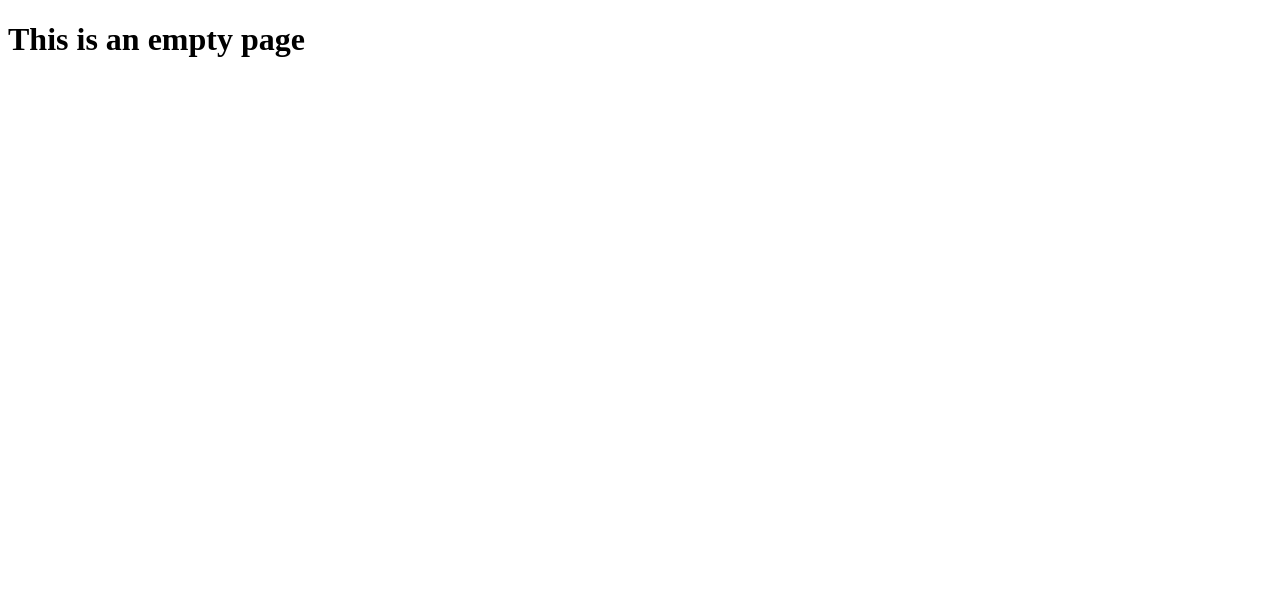
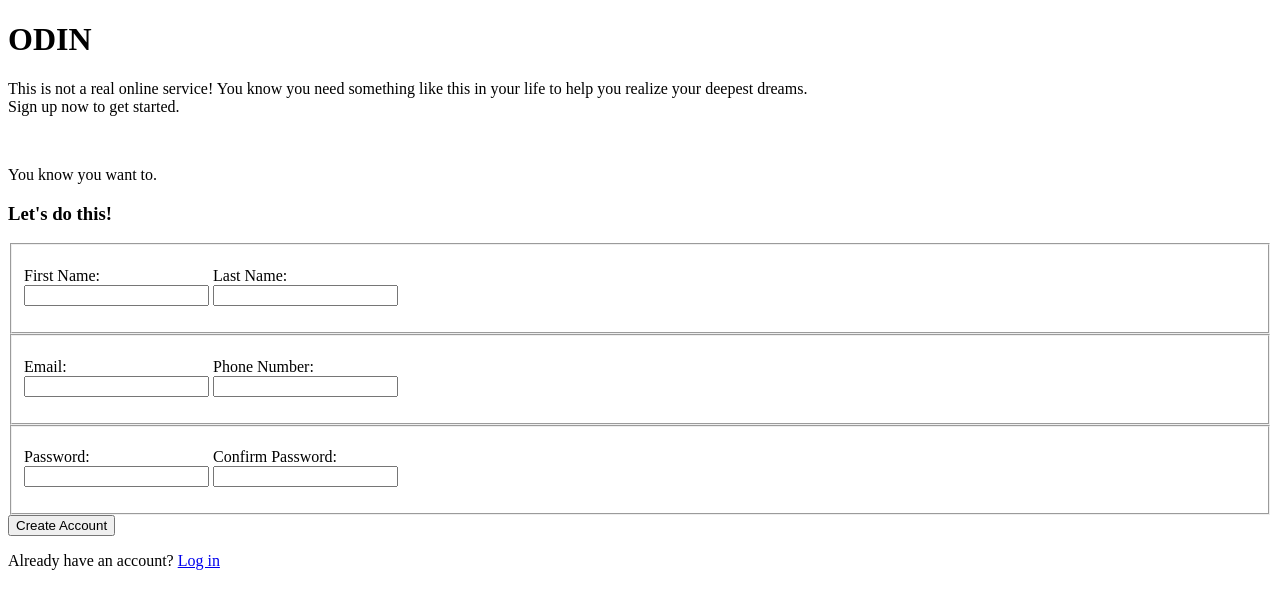
Before and after one commit to rahmaniae/Sign-up-Form, a plain HTML site: page index.html in a window 1280 px wide. Drawn offline with Linux system fonts and the light colour scheme.

Commit message:
Add HTML structure for the page

```diff
--- a/index.html
+++ b/index.html
@@ -7,7 +7,41 @@
     <link rel="stylesheet" href="style.css">
 </head>
 <body>
-    <h1>This is an empty page</h1>
+    <div class="left_side">
+        <h1>ODIN</h1>
+    </div>
+    <div class="right_side">
+        <section class="sect_one">
+            <p>This is not a real online service! You know you need something
+                like this in your life to help you realize your deepest dreams.
+                <br>
+                Sign up now to get started.
+            </p>
+            <br>
+            <p>You know you want to.</p>
+        </section>
+        <section class="sect_two">
+            <h3>Let's do this!</h3>
+            <form action="#">
+                <fieldset>
+                    <p><label for="name">First Name: <br><input name="first_name" type="text"></label></p>
+                    <p><label for="surname">Last Name: <br><input name="last_name" type="text"></label></p>
+                </fieldset>
+                <fieldset>
+                    <p><label for="email">Email: <br><input name="user_mail" type="Email"></label></p>
+                    <p><label for="phone">Phone Number: <br><input name="user_phone" type="tel"></label></p>
+                </fieldset>
+                <fieldset>
+                    <p><label for="password">Password: <br><input type="password" name="user_password" id="password"></label></p>
+                    <p><label for="confirm_password">Confirm Password: <br><input type="password" name="pwd_confirmation" id="confirm_password"></label></p>
+                </fieldset>
+            </form>
+        </section>
+        <section class="sect_three">
+            <button type="submit">Create Account</button>
+            <p>Already have an account? <a href="#">Log in</a></p>
+        </section>
+    </div>
   <script src="script.js"></script>
 </body>
 </html>
--- a/style.css
+++ b/style.css
@@ -0,0 +1,3 @@
+form p {
+    display: inline-block;
+}
```
Also changed, not shown: fonts/Norse-Bold.otf (added), img/bgImg.jpg (added), img/odin-lined.png (added).
